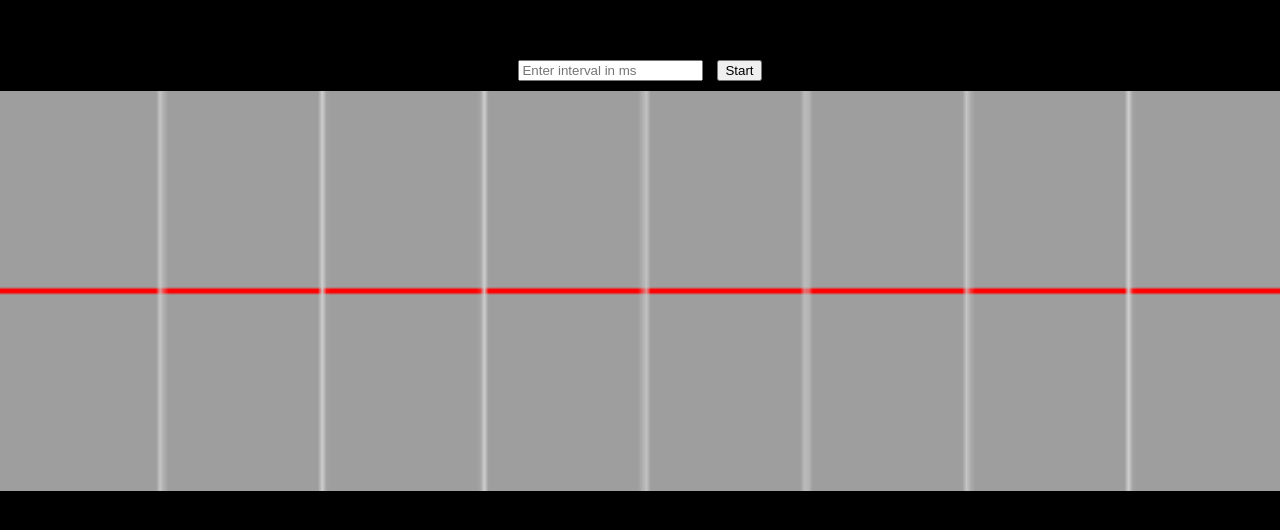
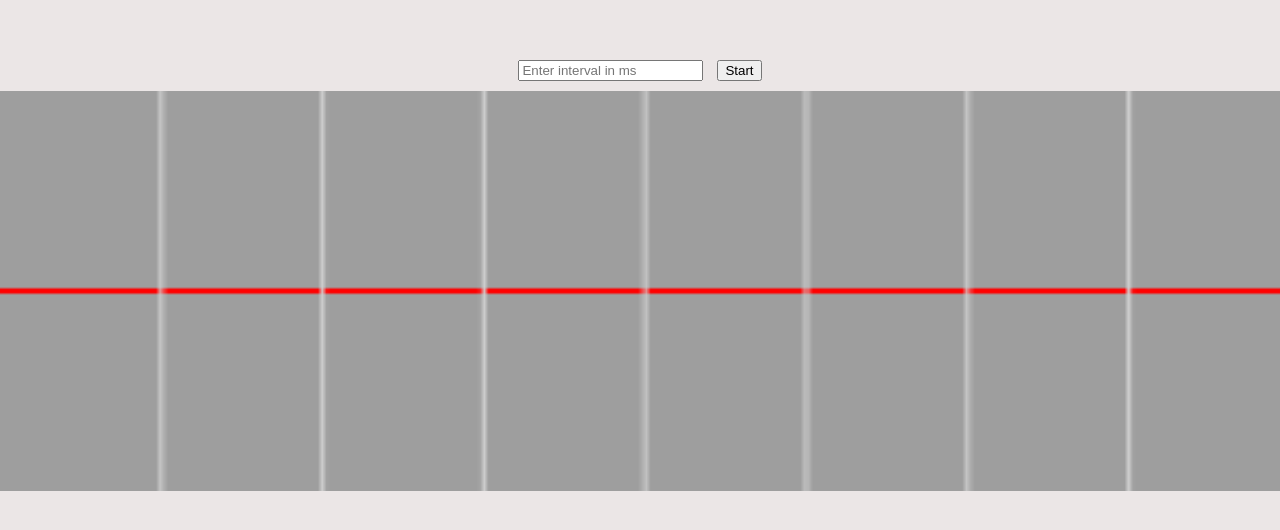
Before and after one commit to Shahad-jawabreh/Nail-polish-Robot1, a plain HTML site: page index.html in a window 1280 px wide. Shown: the part 130-660 px from the top of the page. Drawn offline with Linux system fonts and the light colour scheme.

Commit message:
Update index.html

```diff
--- a/index.html
+++ b/index.html
@@ -12,7 +12,7 @@
       justify-content: center;
       align-items: center;
       height: 100vh;
-      background-color: #000; /* Optional: Background color for better visibility */
+      background-color: #ebe6e6; /* Optional: Background color for better visibility */
     }
     canvas {
       width: 100vw;
```
